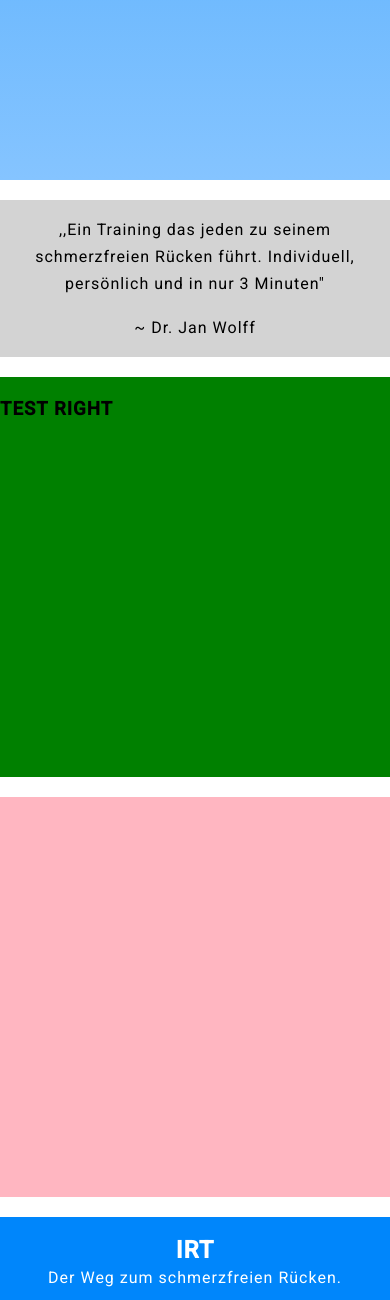
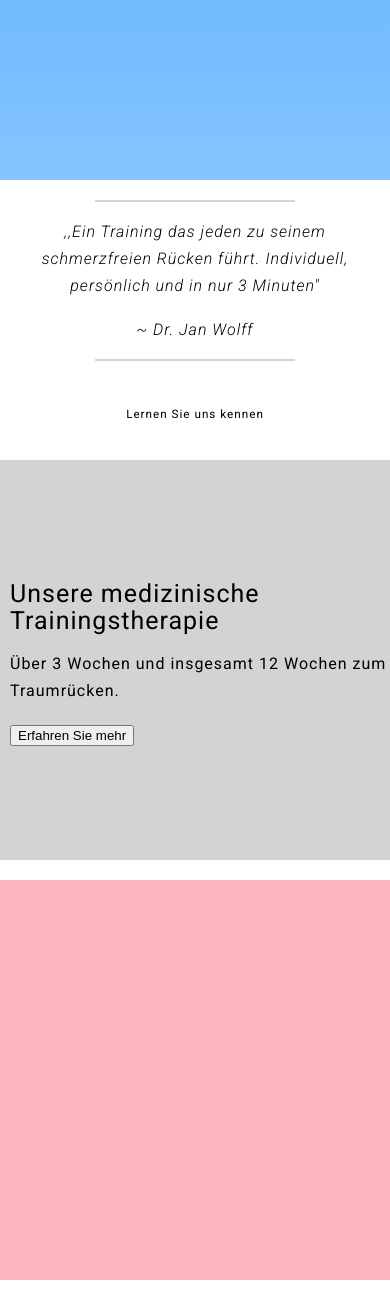
Before and after one commit to pbizimis/IRT, a Flask app: page /lp in a window 390 px wide. Shown: the part 714-2014 px from the top of the page. Run offline with Flask 2, Linux system fonts and the light colour scheme.

Commit message:
responsive big update

```diff
--- a/irtp/static/index.css
+++ b/irtp/static/index.css
@@ -3,10 +3,11 @@
     height: auto;
     width: 100%;
     grid-template-columns: 50% 50%;
-    grid-template-rows: 100vh auto 25em 25em;
+    grid-template-rows: 100vh auto auto 25em 25em;
     grid-template-areas:
         "intro intro"
         "quote quote"
+        "who who"
         "first first"
         "second second";
     grid-row-gap: 20px;
@@ -50,12 +51,40 @@
 /*QUOTE*/
 .quote {
     grid-area: quote;
-    background-color: lightgrey;
+    display: flex;
+    flex-direction: column;
 }
 .quote .quote-div {
-    margin: 5px 30px 5px 30px;
+    margin: auto;
+    padding: 0px 20px 0px 20px;
+    text-align: center;
+    max-width: 400px;
+}
+.quote-div p {
+    font-weight: 300;
+    font-style: italic;
+}
+.quote .quote-line {
+    background-color: lightgrey;
+    width: 200px;
+    height: 2px;
+    align-self: center;
+}
+/*WHO-ARE-WE*/
+.who-are-we {
+    grid-area: who;
+    width: 100%;
+}
+.who-are-we div {
+    margin-top: 20px;
+    width: 100%;
     text-align: center;
 }
+.who-are-we h1 {
+    font-size: 3vw;
+    font-weight: 400;
+}
+
 /*SECTION-2*/
 .section-2 {
     grid-area: first;
@@ -66,12 +95,27 @@
     flex-direction: row;
 }
 .section-2 .first-text {
-    background-color: green;
     width: 100%;
+    height: 200px;
+    align-self: center;
+    margin-left: 10px;
+}
+.first-text h1 {
+    font-weight: 400;
+    font-size: 25px;
+    margin: 20px 0px 5px 0px;
+}
+.first-img p {
+    font-weight: 300;
+    font-size: 25px;
 }
 .section-2 .first-img {
     display: none;
     overflow: hidden;
+    background-image: url("/static/index/1.jpg");
+    background-size: cover;
+    background-position: center center;
+    background-repeat: no-repeat;
 }
 
 
@@ -94,6 +138,12 @@
         padding: 10px 40px;
         font-size: 20px;
     }
+    .quote .quote-line {
+        background-color: lightgrey;
+        width: 400px;
+        height: 2px;
+        align-self: center;
+    }
 }
 
 @media screen and (min-width: 768px) {
@@ -104,6 +154,12 @@
     .section-2 .first-text {
         width: 50%;
     }
+    .quote .quote-line {
+        background-color: lightgrey;
+        width: 700px;
+        height: 2px;
+        align-self: center;
+    }
 }
 
 @media screen and (min-width: 992px) {
--- a/irtp/templates/index.html
+++ b/irtp/templates/index.html
@@ -15,18 +15,26 @@
     </section>
 
     <section class="quote">
+        <div class="quote-line"></div>
         <div class="quote-div">
             <p>,,Ein Training das jeden zu seinem schmerzfreien Rücken führt. Individuell, persönlich und in nur 3 Minuten"</p>
             <p> ~ Dr. Jan Wolff</p>
         </div>
+        <div class="quote-line"></div>
+    </section>
+
+    <section class="who-are-we">
+        <div>
+            <h1>Lernen Sie uns kennen</h1>
+        </div>
     </section>
 
     <section class="section-2">
-        <div class="first-img">
-            <img src="/static/presse/dbbilder/1.png" alt="Bild">
-        </div>
+        <div class="first-img"></div>
         <div class="first-text">
-            <h1>TEST RIGHT</h1>
+            <h1>Unsere medizinische Trainingstherapie</h1>
+            <p>Über 3 Wochen und insgesamt 12 Wochen zum Traumrücken.</p>
+            <button>Erfahren Sie mehr</button>
         </div>
     </section>
 
--- a/irtp/templates/nav.html
+++ b/irtp/templates/nav.html
@@ -8,7 +8,7 @@
 <!-- {{ url_for('static', filename='nav.css') }} -->
 {% block css %}
 {% endblock %}
-<link href="https://fonts.googleapis.com/css?family=Roboto:300,400,500,500i" rel="stylesheet">
+<link href="https://fonts.googleapis.com/css?family=Roboto:300,300i,400,500,500i" rel="stylesheet">
 <script src="../static/nav.js"></script>
 <!-- {{ url_for('static', filename='nav.js') }} -->
 <script src="https://ajax.googleapis.com/ajax/libs/jquery/3.4.0/jquery.min.js"></script>
```
Also changed, not shown: irtp/static/index/1.jpg (added), irtp/static/index/2.jpg (added), 3 other files.
